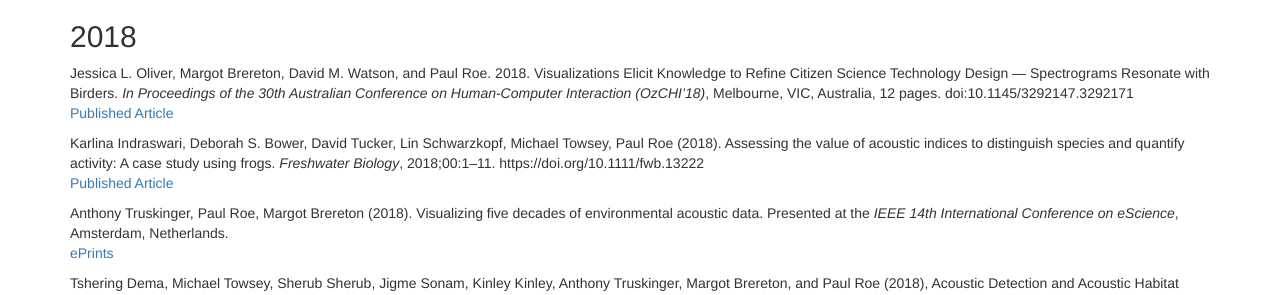
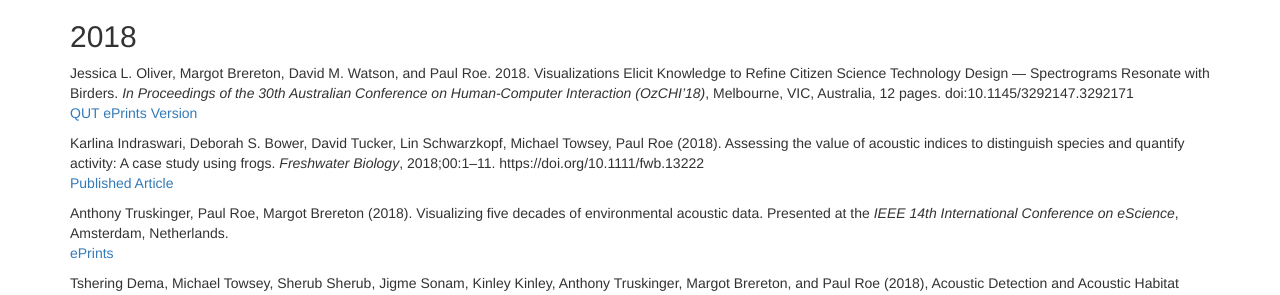
Before and after one commit to QutEcoacoustics/research-blog, a Jekyll site: the page built from publications/publications.html, in a window 1280 px wide and 900 px high. Shown: the part 195-490 px from the top of the window. Built offline with Jekyll 4.4.1, drawn with Linux system fonts in a browser that asks for light colours; nearby versions of some CDN libraries.

Commit message:
Added the new eprints link
Added the new eprints link rather than the ACM one.

```diff
--- a/publications/publications.html
+++ b/publications/publications.html
@@ -18,7 +18,7 @@ title: Ecosounds | Publications
 	<i>In Proceedings of the 30th Australian Conference on Human-Computer Interaction (OzCHI’18)</i>,
 	Melbourne, VIC, Australia, 12 pages. doi:10.1145/3292147.3292171
 	<br/>
-	<a href="https://doi.org/10.1145/3292147.3292171">Published Article</a>
+	<a href="https://eprints.qut.edu.au/125019/">QUT ePrints Version</a>
      </p>
      <p>
         Karlina Indraswari, Deborah S. Bower, David Tucker, Lin Schwarzkopf, Michael Towsey, Paul Roe (2018).
```
